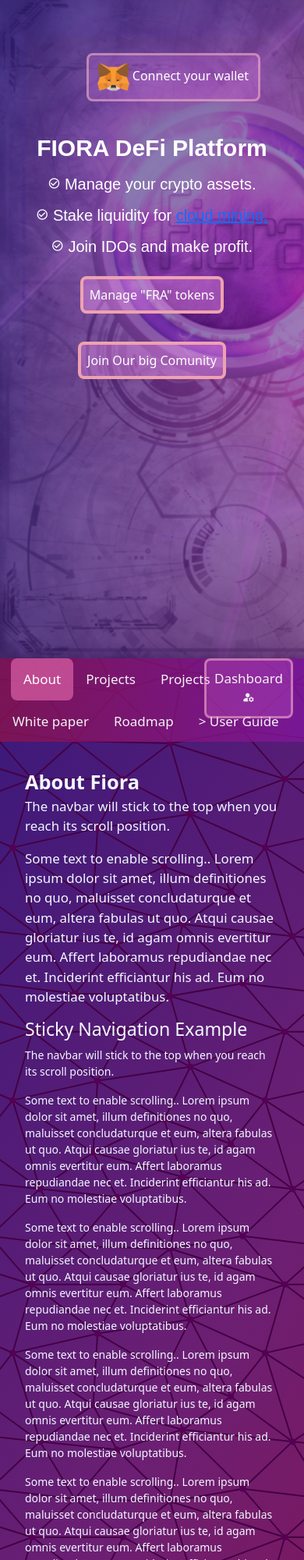
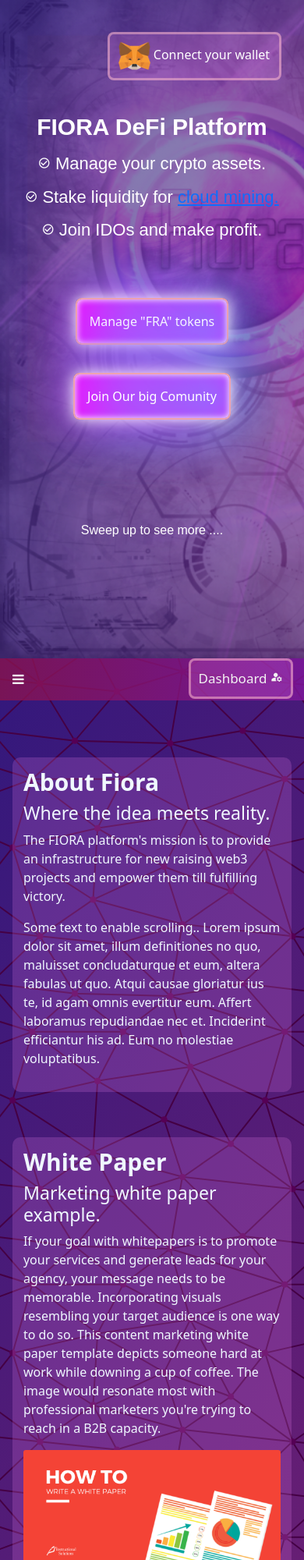
Before and after one commit to Norenium/Fiora, a website: page index.html in a window 390 px wide. Shown: the top 2000 px of the page at 78% size. Drawn offline with Linux system fonts and the light colour scheme.

Commit message:
responcive2

```diff
--- a/assets/js/document/layout.js
+++ b/assets/js/document/layout.js
@@ -1,26 +1,42 @@
 
 // Sticky Navigation:
 
-window.onscroll = function () { myFunction() };
+window.onscroll = function () { setNav() };
 
-var navbar = document.getElementById("navbar");
+var navbar = document.getElementById("sticky-nav");
 var sticky = navbar.offsetTop;
 
-function myFunction() {
+function setNav() {
   if (window.pageYOffset >= sticky) {
     navbar.classList.add("sticky")
   } else {
     navbar.classList.remove("sticky");
   }
 }
+
+
+
+
+// nav
+
+function changeNav() {
+  var x = document.getElementById("myTopnav");
+  if (x.className === "topnav") {
+    x.className += " responsive";
+  } else {
+    x.className = "topnav";
+  }
+}
 //
 
 
+
+
+
 // SCREEN ADJUSTMENTS
-
 function setHeaderWidth() {
   console.log('setHeaderWidth Call() width:  '+ window.innerWidth )
-  if (window.innerWidth <= 107) {
+  if (window.innerWidth <= 1007) {
     document.getElementById('headerID').style.padding = '3px';
     document.getElementById('onlyPhone').style.display = 'block';
     // document.getElementById('headerID').style.display = 'none';
--- a/assets/js/document/onPageLoad.js
+++ b/assets/js/document/onPageLoad.js
@@ -18,7 +18,7 @@ function onPageLoads() {
 
 
 
-
+/// LOADING SPINNER
 document.onreadystatechange = function () {
       if (document.readyState !== "complete") {
             document.querySelector(
--- a/css/btn.css
+++ b/css/btn.css
@@ -1,12 +1,21 @@
 
 .nav-btn{
-	padding: 0.5rem;
+	padding: 1rem;
       margin: 18px;
-      border: 4px solid rgb(238, 162, 175);
+      border: 2px solid rgb(238, 162, 175);
       border-radius: 0.5rem;
       width: auto;
       color: white;
       background-color: rgba(238, 145, 238, 0.4);
+      box-shadow:
+            inset 0 0 8px #fff,
+            inset 20px 0 80px #f0f,
+            inset -20px 0 80px #0ff,
+            inset 20px 0 300px #f0f,
+            inset -20px 0 300px #0ff,
+            0 0 20px #fff,
+            -10px 0 80px #f0f,
+            10px 0 80px #0ff;
 }
 
 .nav-btn:hover{
--- a/css/layoutStyle.css
+++ b/css/layoutStyle.css
@@ -1,30 +1,3 @@
-
-@media only screen and (min-width: 1008px) {
-  p {
-    font-size: 30px;
-  }
-}
-@media only screen and (max-width: 1007px) {
-  p {
-    font-size: 20px;
-  }
-}
-
-@media only screen and (max-width: 640px) {
-  h1{
-    font-size: 30px;
-    font-weight: 600 ;
-  }
-  h2 {
-    font-size: 20px;
-  }
-  p {
-    font-size: 14px;
-  }
-  span{
-    font-size: 16px !important;
-  }
-}
 
 
 
@@ -34,41 +7,12 @@
 .header {
   /* background-color: #f1f1f1; */
 
-  padding: 30px;
+  padding: 3px;
   text-align: center;
   background-image: url(../assets/images/layout/22u2.png);
   background-repeat: no-repeat;
   background-size: cover;
   min-height: 100vh;
-}
-
-#navbar {
-  overflow: hidden;
-  /* background-color: liner-; */
-  background: linear-gradient(90deg, rgba(137, 19, 77, 0.8),rgb(128, 22, 156,0.8));
-
-}
-
-#navbar a {
-  float: left;
-  display: block;
-  color: #f2f2f2;
-  text-align: center;
-  padding: 14px 16px;
-  text-decoration: none;
-  font-size: 17px;
-}
-
-#navbar a:hover {
-  border-radius: 0.5rem;
-  background-color: rgba(177, 35, 104, 0.753);
-  color: rgba(228, 169, 201, 0.795);
-}
-
-#navbar a.active {
-  border-radius: 0.5rem;
-  background-color: rgba(228, 103, 172, 0.651);
-  color: white;
 }
 
 .content {
@@ -90,7 +34,9 @@ body{
   background-repeat: no-repeat;
   background-size: cover;
   min-height: 100vh;
-  margin: 0;
+  /* margin: 0px; */
+  overflow-x: hidden;
+  /* box-sizing: content-box; */
   background: linear-gradient(120deg, #1b1580, rgba(108, 31, 115, 1), rgb(167, 7, 42));
 }
 
@@ -100,16 +46,16 @@ body{
   overflow-x: hidden;
 }
 
-.acr{
+.main-container{
   background-image: url("../assets/images/layout/chain-web.svg") ;
   background-repeat: repeat;
-
-
+  /* box-sizing: content-box; */
 }
 
 .content-test{
   color: aliceblue;
-  padding: 2rem;
+  padding: 4%;
+
 }
 
 
@@ -121,6 +67,7 @@ body{
   width: 100%;
   height: 100%;
 }
+a
 #loader {
   border: 12px solid #f3f3f3;
   border-radius: 50%;
--- /dev/null
+++ b/css/medai.css
@@ -0,0 +1,35 @@
+/*       DESKTOP SCREEN       */
+@media only screen and (min-width: 1008px) {
+      p {
+            font-size: 30px;
+      }
+}
+
+
+/*       TABLET SCREEN       */
+@media only screen and (max-width: 1007px) {
+      p {
+            font-size: 20px;
+      }
+}
+
+
+
+
+
+/*       PHONE SCREEN       */
+@media only screen and (max-width: 640px) {
+      h1{
+            font-size: 30px;
+            font-weight: 600 ;
+      }
+      h2 {
+            font-size: 22px;
+      }
+      p {
+            font-size: 16px;
+      }
+span{
+font-size: 16px !important;
+}
+}
--- /dev/null
+++ b/css/nav.css
@@ -0,0 +1,54 @@
+
+.topnav {
+  overflow: hidden;
+  background: linear-gradient(90deg, rgba(137, 19, 77, 0.8),rgb(128, 22, 156,0.8));
+
+}
+
+.topnav a {
+  float: left;
+  display: block;
+  color: #f2f2f2;
+  text-align: center;
+  padding: 14px 16px;
+  text-decoration: none;
+  font-size: 17px;
+}
+
+.topnav a:hover {
+  border-radius: 0.5rem;
+  background-color: rgba(177, 35, 104, 0.753);
+  color: rgba(228, 169, 201, 0.795);
+}
+
+.topnav a.active {
+  border-radius: 0.5rem;
+  background-color: rgba(228, 103, 172, 0.651);
+  color: white;
+}
+
+.topnav .icon {
+  display: none;
+}
+
+@media screen and (max-width: 1007px) {
+  .topnav a:not(:first-child) {display: none;}
+  .topnav a.icon {
+    float: left;
+    display: block;
+  }
+}
+
+@media screen and (max-width: 1007px) {
+  .topnav.responsive {position: relative;}
+  .topnav.responsive .icon {
+    position: absolute;
+    right: 0;
+    top: 0;
+  }
+  .topnav.responsive a {
+    float: none;
+    display: block;
+    text-align: left;
+  }
+}
--- a/css/sectors.css
+++ b/css/sectors.css
@@ -1,12 +1,17 @@
+.content-sector{
+      background-color: rgb(238, 130, 238, 0.2);
+      padding: 4%;
+      margin-top: 10px;
+      /* margin-bottom: 20px; */
+      border-radius: 10px;
+}
+
 .sector-head{
-      font-size: 6.5vw;;
       caret-color: white;
       font-weight: bolder;
+
 }
 
 .sector-body{
       caret-color: white;
 }
-.sector-body p{
-      font-size: 2vh    ;
-}
--- a/index.html
+++ b/index.html
@@ -12,9 +12,13 @@
       <link rel="stylesheet" href="css/layoutStyle.css">
       <link rel="stylesheet" href="css/headerStyle.css">
       <link rel="stylesheet" href="css/sectors.css">
+      <link rel="stylesheet" href="css/medai.css">
       <link rel="stylesheet" href="css/btn.css">
+      <link rel="stylesheet" href="css/nav.css">
 
       <link href="https://fonts.googleapis.com/icon?family=Material+Icons" rel="stylesheet">
+      <meta name="viewport" content="width=device-width, initial-scale=1">
+      <link rel="stylesheet" href="https://cdnjs.cloudflare.com/ajax/libs/font-awesome/4.7.0/css/font-awesome.min.css">
 
 </head>
 
@@ -72,6 +76,8 @@
                   </div>
 
                   <div id="title-btns">
+                        <br>
+                        <br>
                         <div class="nav-btns row  d-flex justify-content-center">
                               <div class="nav-btn" id="btn-fra">Manage "FRA" tokens</div>
                               <div class="nav-btn" id="btn-com">Join Our big Comunity</div>
@@ -88,37 +94,51 @@
 
             </div>
       </div>
-      <div class="acr">
 
-            <div id="navbar">
 
-                  <div>
+      <div class="main-container">
 
-                        <a class="active" href="javascript:void(0)" style="  margin-left:14px;">About</a>
-                        <a href="javascript:void(0)">Projects</a>
-                        <a href="javascript:void(0)">Projects</a>
-                        <a href="javascript:void(0)">White paper</a>
-                        <a href="javascript:void(0)">Roadmap</a>
-                        <a href="javascript:void(0)"> > User Guide</a>
-                  </div>
-
+            <!-- Nav Bar  -->
+            <div id="sticky-nav">
+                  <div class="topnav" id="myTopnav">
+                        <a href="javascript:void(0);" class="icon" onclick="changeNav()">
+                              <i class="fa fa-bars"></i>
+                        </a>
+                        <a href="#about" onclick="changeNav()" class="active">About</a>
+                        <a href="#whitepaper" onclick="changeNav()">White paper</a>
+                        <a href="#roadmap" onclick="changeNav()">Road map</a>
+                        <a href="#projects" onclick="changeNav()">Projects</a>
+                        <a href="#userguide" onclick="changeNav()">> User guide</a>
                         <div class="d-flex d-flex justify-content-end">
                               <a class="wallet-btn float-right" title="Manage asset"
                                     style="margin:0px; margin-right:14px; padding: 10px;">
                                     <div class="">
                                           Dashboard
-                                    <span class="material-icons position-relative bottom-0" style="font-size: 18px ;">
+                                          <span class="material-icons position-relative bottom-0"
+                                                style="font-size: 18px ;">
                                                 manage_accounts
                                           </span>
                                     </div>
                               </a>
                         </div>
                   </div>
+            </div>
+
             <div class="content-test">
-                  <div class="content-ssector col-12">
-                        <div class="sector-head  ">About Fiora</div>
+                  <div id="about">
+                        <br>
+                        <br>
+                  </div>
+                  <div class="content-sector col-12" id="">
+
+                        <div class="sector-head">
+                              <h1> About Fiora</h1>
+                        </div>
+
                         <div class="sector-body">
-                              <p>The navbar will stick to the top when you reach its scroll position.</p>
+                              <h3>Where the idea meets reality.</h3>
+                              <p>The FIORA platform's mission is to provide an infrastructure for new raising web3
+                                    projects and empower them till fulfilling victory.</p>
                               <p>Some text to enable scrolling.. Lorem ipsum dolor sit amet, illum definitiones no quo,
                                     maluisset
                                     concludaturque et eum, altera fabulas ut quo. Atqui causae gloriatur ius te, id agam
@@ -129,6 +149,48 @@
                                     voluptatibus.</p>
                         </div>
                   </div>
+
+
+
+                  <div id="whitepaper">
+                        <br>
+                        <br>
+                  </div>
+                  <div class="content-sector col-12" id="">
+                        <div class="sector-head  ">
+                              <h1> White Paper</h1>
+                        </div>
+
+                        <div class="sector-body">
+                              <h3>Marketing white paper example.</h3>
+                              <p>If your goal with whitepapers is to promote your services and generate leads for your
+                                    agency, your message needs to be memorable. Incorporating visuals resembling your
+                                    target audience is one way to do so.
+
+                                    This content marketing white paper template depicts someone hard at work while
+                                    downing a cup of coffee. The image would resonate most with professional marketers
+                                    you're trying to reach in a B2B capacity.</p>
+
+                              <div class="inline-image">
+                                    <a href="https://www.instructionalsolutions.com/blog/how-to-write-white-paper"
+                                          target="_blank">
+                                          <img src="./assets/images/layout/How to write whitepaper.jpg"
+                                                alt="white paper image" class="card-img">
+                                    </a>
+                              </div>
+                              <p>Photos, icons, and illustrations can play an important role in how effectively your
+                                    white paper communicates information. It's almost as important as knowing how to
+                                    write a white paper that conveys information succinctly.
+
+                                    Don't just use images for decoration. Instead, use photos to illustrate important
+                                    concepts, to make information easier to understand, and to convey a mood. Marketing
+                                    white paper examples, like this one, use bright, colorful photos to engage and
+                                    excite readers.</p>
+                        </div>
+                  </div>
+
+
+
                   <h3>Sticky Navigation Example</h3>
                   <p>The navbar will stick to the top when you reach its scroll position.</p>
                   <p>Some text to enable scrolling.. Lorem ipsum dolor sit amet, illum definitiones no quo, maluisset
@@ -156,7 +218,9 @@
                         evertitur
                         eum. Affert laboramus repudiandae nec et. Inciderint efficiantur his ad. Eum no molestiae
                         voluptatibus.</p>
-                  <p>Some text to enable scrolling.. Lorem ipsum dolor sit amet, illum definitiones no quo, maluisset
+                  <p id="roadmap">
+                  <h1>white test</h1>
+                  Some text to enable scrolling.. Lorem ipsum dolor sit amet, illum definitiones no quo, maluisset
                   concludaturque et eum, altera fabulas ut quo. Atqui causae gloriatur ius te, id agam omnis
                   evertitur
                   eum. Affert laboramus repudiandae nec et. Inciderint efficiantur his ad. Eum no molestiae
```
Also changed, not shown: assets/images/layout/How to write whitepaper.jpg (added). Lines whose indentation alone changed are shown as unchanged.
